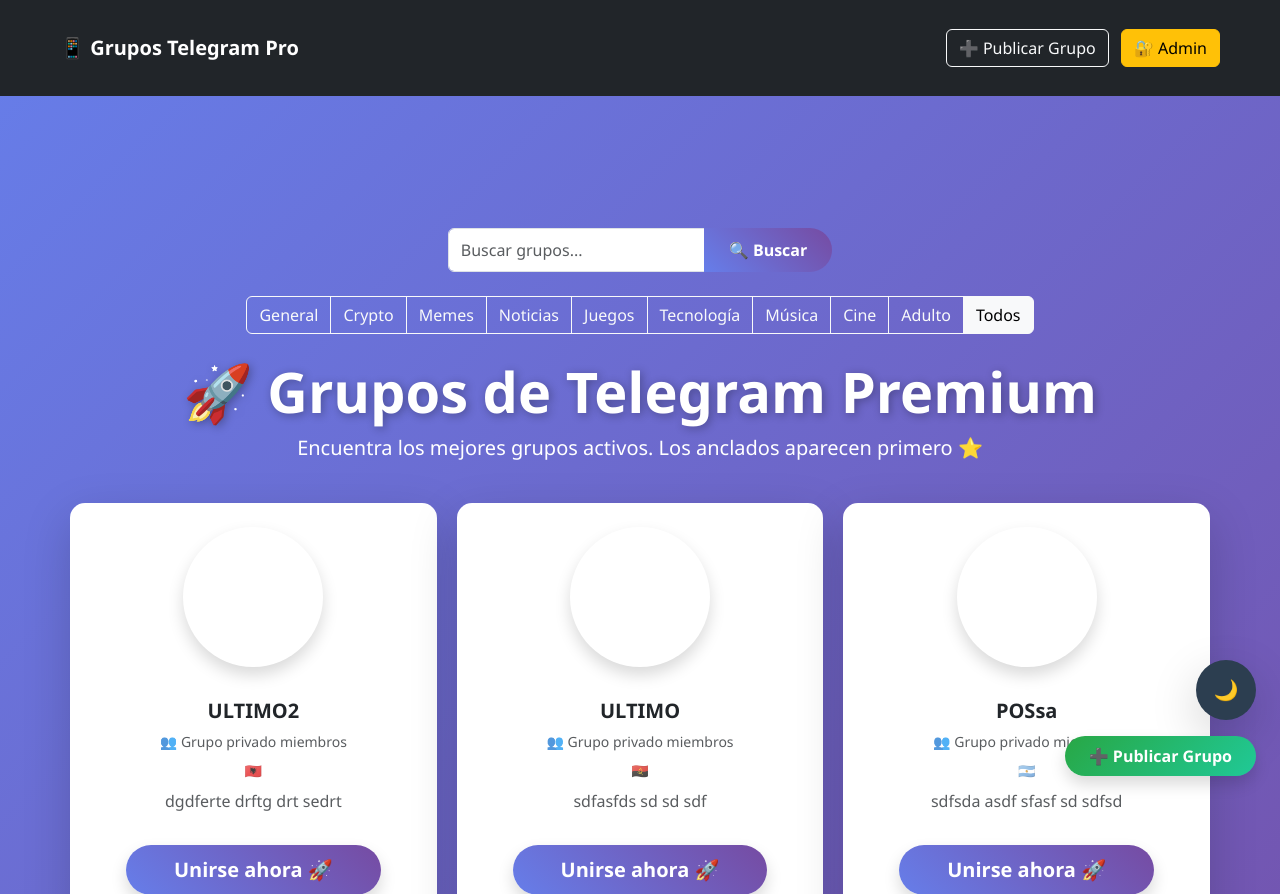
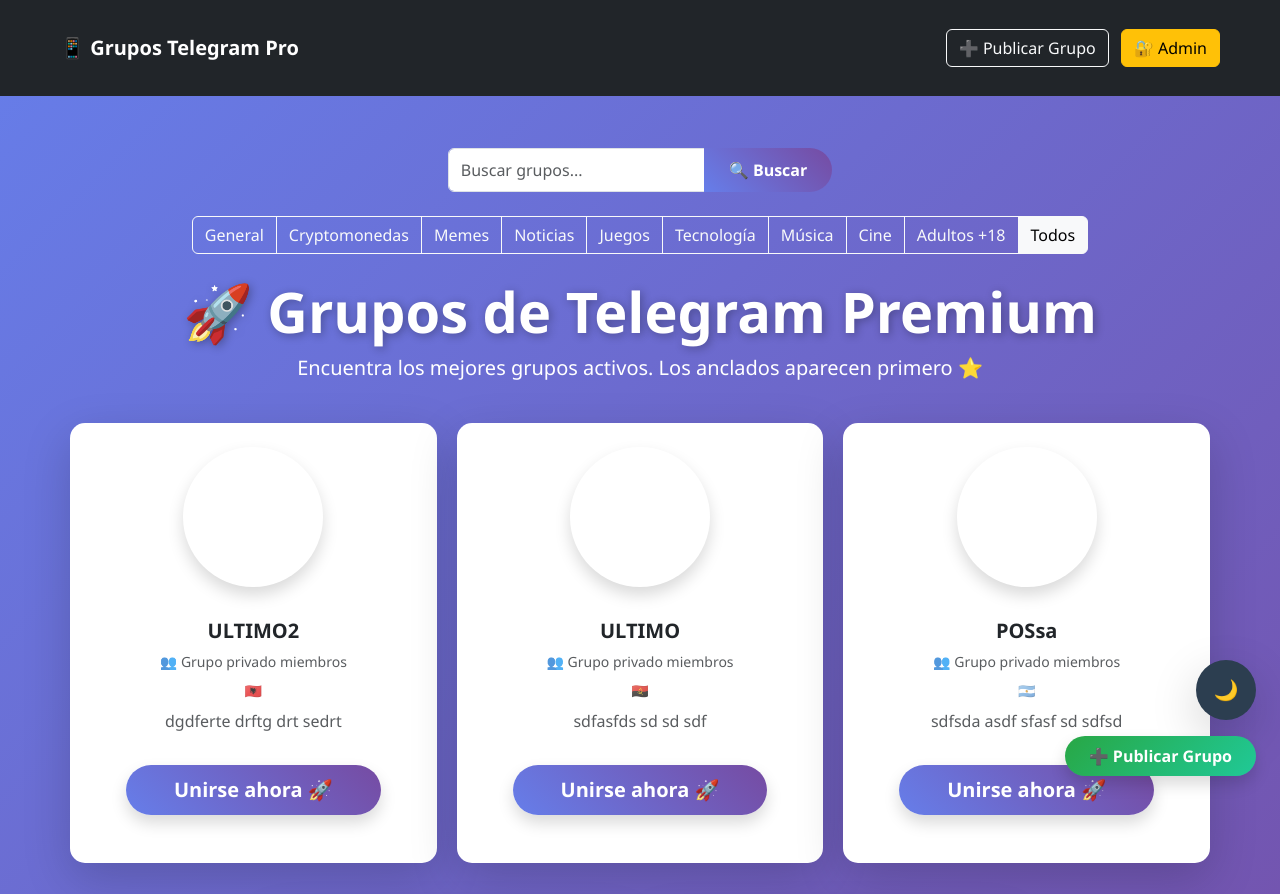
Before and after one commit to cryptoglobalbussines-design/grupos-telegram-pro, a Flask app: page / in a window 1280 px wide. Shown: the top 894 px of the page. Run offline with Flask 3, Linux system fonts and the light colour scheme; data that the repository does not hold is empty.

Commit message:
Mis nuevos cambios (descripción breve de lo que cambiaste)

```diff
--- a/templates/base.html
+++ b/templates/base.html
@@ -28,12 +28,9 @@
         </div>
     </nav>
 
-    <!-- Espacio para la navbar fija -->
-    <div style="height: 80px;"></div>
-
     <!-- Contenido principal -->
-    <div class="container mt-5">
-        <!-- Mensajes flash -->
+    <div class="container mt-5   ">
+        <!-- Mensajes flash (éxito, error, etc.) -->
         {% with messages = get_flashed_messages(with_categories=true) %}
             {% if messages %}
                 {% for category, message in messages %}
@@ -47,6 +44,10 @@
 
         {% block content %}{% endblock %}
     </div>
+
+    <!-- Bootstrap JS -->
+    <script src="https://cdn.jsdelivr.net/npm/bootstrap@5.3.2/dist/js/bootstrap.bundle.min.js"></script>
+
 
  <!-- Botones flotantes (juntos, modo oscuro arriba, publicar abajo) -->
     <div class="position-fixed bottom-0 end-0 p-4" style="z-index: 1000;">
@@ -63,19 +64,17 @@
         </div>
     </div>
 
-    <!-- Bootstrap JS -->
-    <script src="https://cdn.jsdelivr.net/npm/bootstrap@5.3.2/dist/js/bootstrap.bundle.min.js"></script>
-
-    <!-- Script modo oscuro -->
 <script>
     const toggle = document.getElementById('darkModeToggle');
     const body = document.body;
 
+    // Cargar preferencia guardada
     if (localStorage.getItem('darkMode') === 'enabled') {
         body.classList.add('dark-mode');
         toggle.innerHTML = '☀️';
     }
 
+    // Cambiar modo al hacer clic
     toggle.addEventListener('click', () => {
         body.classList.toggle('dark-mode');
 
--- a/templates/index.html
+++ b/templates/index.html
@@ -18,14 +18,14 @@
 <div class="text-center mb-4">
     <div class="btn-group" role="group" aria-label="Filtros de categoría">
          <a href="{{ url_for('index', category='General') }}" class="btn btn-outline-light {% if category == 'General' %}active{% endif %}">General</a>
-        <a href="{{ url_for('index', category='Crypto') }}" class="btn btn-outline-light {% if category == 'Crypto' %}active{% endif %}">Crypto</a>
+        <a href="{{ url_for('index', category='Crypto') }}" class="btn btn-outline-light {% if category == 'Crypto' %}active{% endif %}">Cryptomonedas</a>
         <a href="{{ url_for('index', category='Memes') }}" class="btn btn-outline-light {% if category == 'Memes' %}active{% endif %}">Memes</a>
         <a href="{{ url_for('index', category='Noticias') }}" class="btn btn-outline-light {% if category == 'Noticias' %}active{% endif %}">Noticias</a>
         <a href="{{ url_for('index', category='Juegos') }}" class="btn btn-outline-light {% if category == 'Juegos' %}active{% endif %}">Juegos</a>
         <a href="{{ url_for('index', category='Tecnología') }}" class="btn btn-outline-light {% if category == 'Tecnología' %}active{% endif %}">Tecnología</a>
         <a href="{{ url_for('index', category='Música') }}" class="btn btn-outline-light {% if category == 'Música' %}active{% endif %}">Música</a>
         <a href="{{ url_for('index', category='Cine') }}" class="btn btn-outline-light {% if category == 'Cine' %}active{% endif %}">Cine</a>
-        <a href="{{ url_for('index', category='Adulto') }}" class="btn btn-outline-light {% if category == 'Adulto' %}active{% endif %}">Adulto</a>
+        <a href="{{ url_for('index', category='Adulto') }}" class="btn btn-outline-light {% if category == 'Adulto' %}active{% endif %}">Adultos +18</a>
         <a href="{{ url_for('index') }}" class="btn btn-outline-light {% if not category %}active{% endif %}">Todos</a>
     </div>
 </div>
```
Lines whose indentation alone changed are shown as unchanged.
